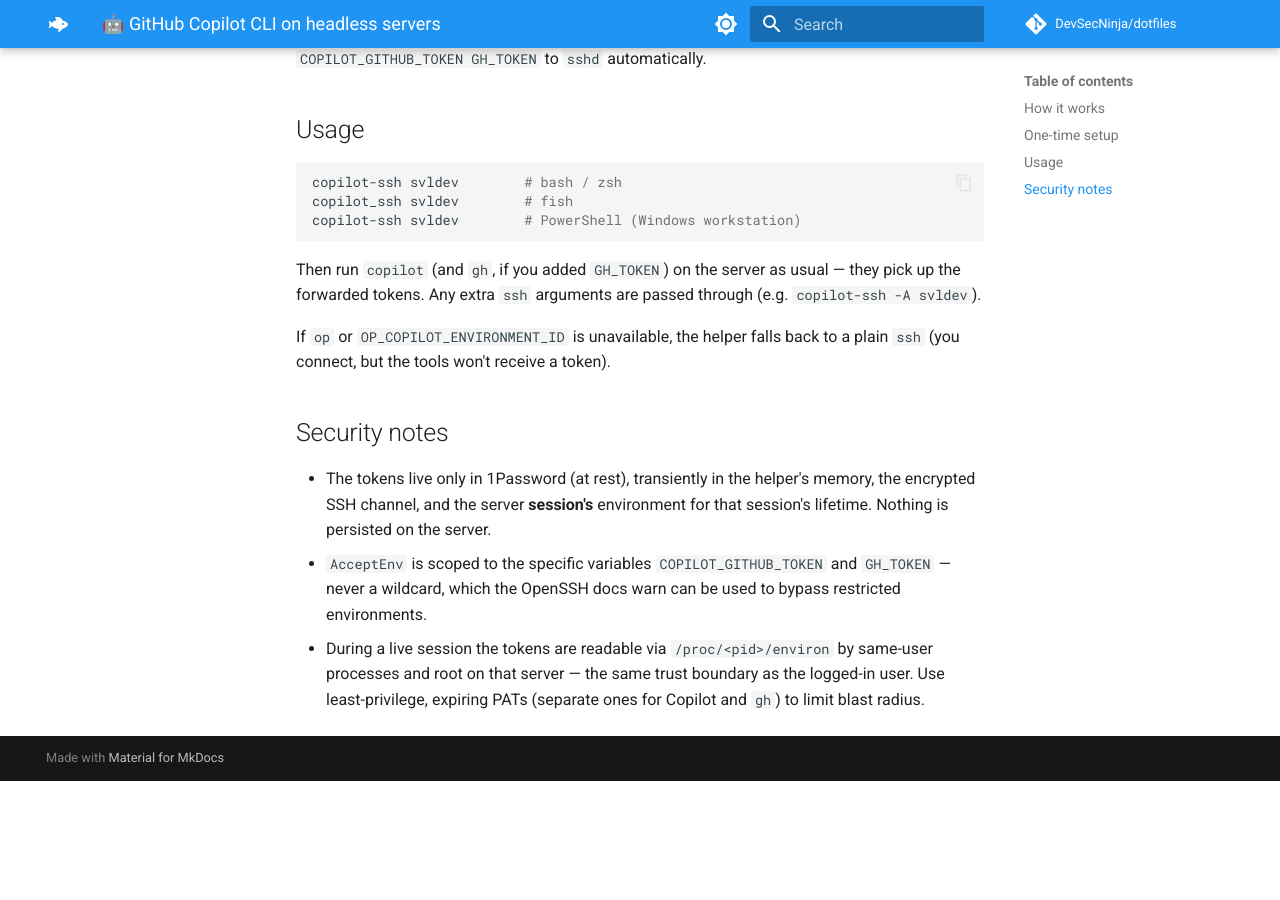
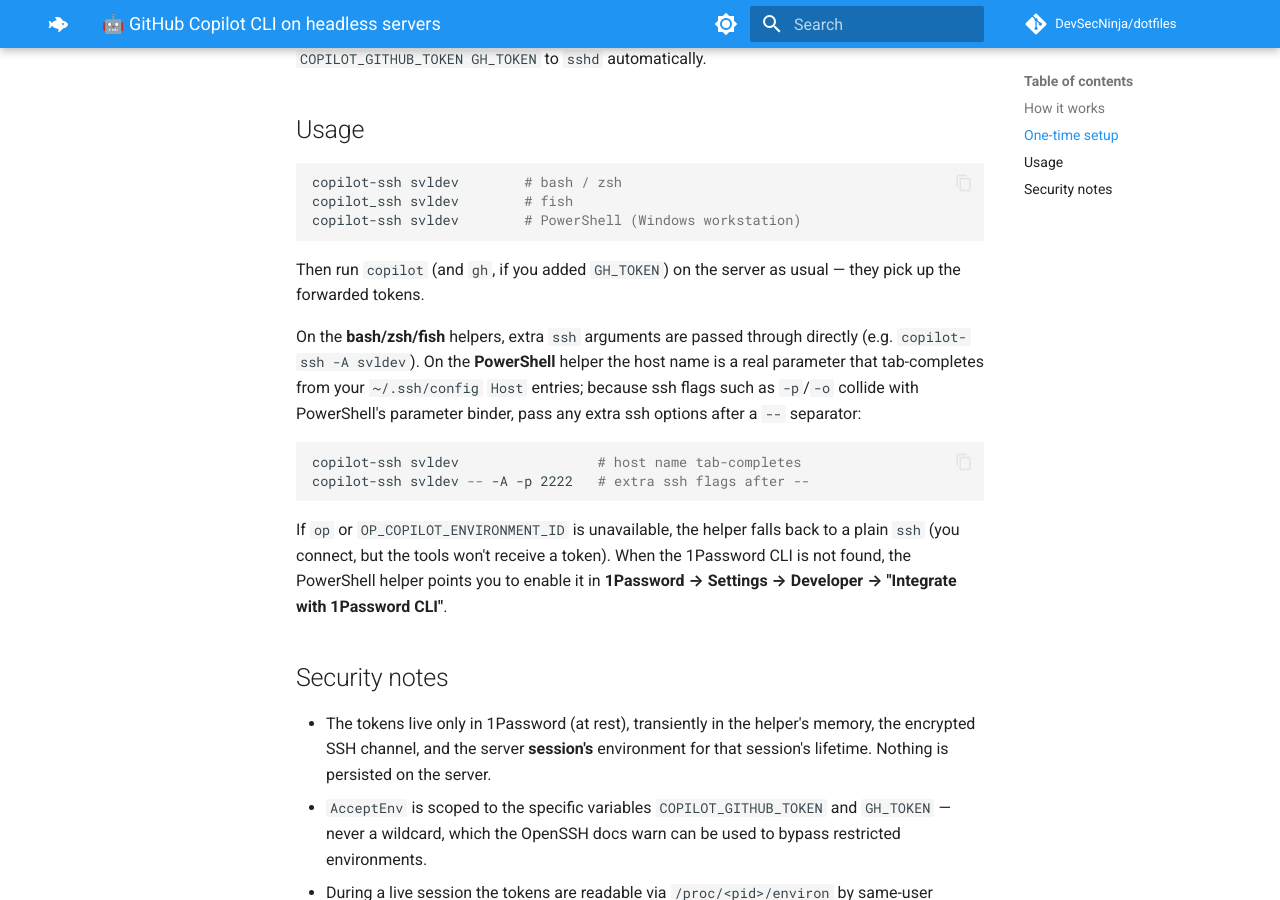
Before and after one commit to DevSecNinja/dotfiles, an MkDocs documentation site: the page built from docs/copilot-cli.md, in a window 1280 px wide and 900 px high, scrolled down 1871 px. Built offline with MkDocs 1.6.1 and Material for MkDocs 9.7.7, drawn with Linux system fonts in a browser that asks for light colours; comment, search, counter and statistics services are not loaded; before the commit the page ends 2652 px from its top, so only the background shows below that.

Commit message:
feat(pwsh): tab-complete copilot-ssh host from ssh config and improve op guidance
Make the SSH destination a real parameter that tab-completes from the
Host aliases in ~/.ssh/config (new private helper Get-DotfilesSshHost,
which follows Include globs and skips pattern entries). Extra ssh flags
now go after a -- separator since -p/-o collide with the PowerShell
parameter binder.

Improve the 'op not found' fallback to point at 1Password -> Settings ->
Developer -> 'Integrate with 1Password CLI', and add comment-based help
so Get-Help Connect-CopilotSsh is useful.

Extend the manifest-coverage allow-list with the new private helper and
add Pester coverage for the parser, completer, and improved messaging.

Co-authored-by: Copilot <223556219+Copilot@users.noreply.github.com>

Copilot-Session: 5dd36a61-df2f-478c-bb14-67f8634a01e3

````diff
--- a/docs/copilot-cli.md
+++ b/docs/copilot-cli.md
@@ -88,11 +88,23 @@ copilot-ssh svldev        # PowerShell (Windows workstation)
 ```
 
 Then run `copilot` (and `gh`, if you added `GH_TOKEN`) on the server as usual —
-they pick up the forwarded tokens. Any extra `ssh` arguments are passed through
-(e.g. `copilot-ssh -A svldev`).
+they pick up the forwarded tokens.
+
+On the **bash/zsh/fish** helpers, extra `ssh` arguments are passed through
+directly (e.g. `copilot-ssh -A svldev`). On the **PowerShell** helper the host
+name is a real parameter that tab-completes from your `~/.ssh/config` `Host`
+entries; because ssh flags such as `-p`/`-o` collide with PowerShell's parameter
+binder, pass any extra ssh options after a `--` separator:
+
+```powershell
+copilot-ssh svldev                 # host name tab-completes
+copilot-ssh svldev -- -A -p 2222   # extra ssh flags after --
+```
 
 If `op` or `OP_COPILOT_ENVIRONMENT_ID` is unavailable, the helper falls back to
-a plain `ssh` (you connect, but the tools won't receive a token).
+a plain `ssh` (you connect, but the tools won't receive a token). When the
+1Password CLI is not found, the PowerShell helper points you to enable it in
+**1Password → Settings → Developer → "Integrate with 1Password CLI"**.
 
 ## Security notes
 
````
Also changed, not shown: 3 other files.
